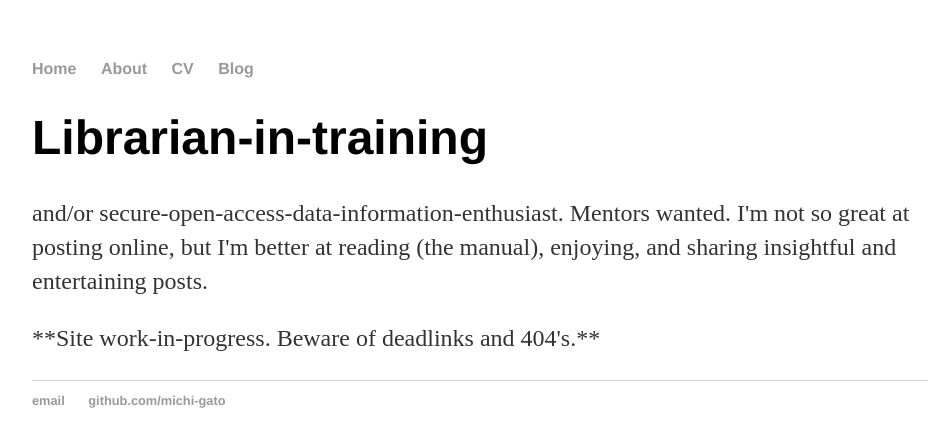
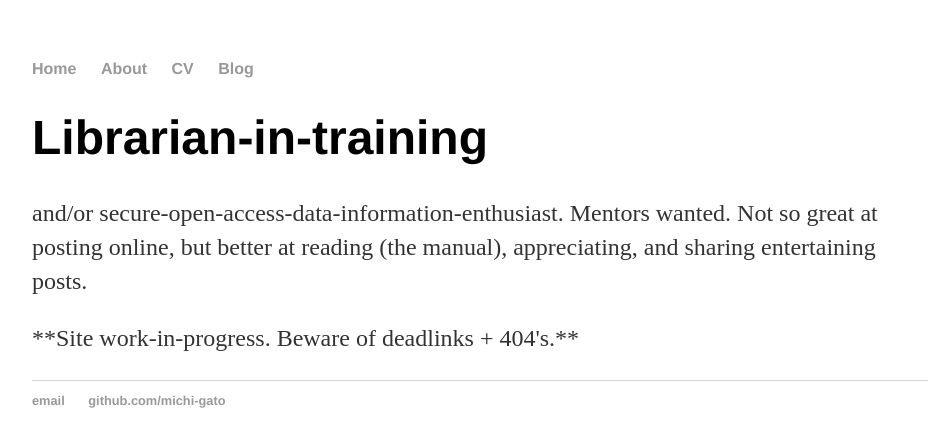
Before and after one commit to cat-alog/cat-alog.github.io, a Jekyll site: the page built from index.html, in a window 1280 px wide. Shown: the top 447 px of the page, without its empty margins (160-1101 px from the left). Built offline with Jekyll 4.4.1, drawn with Linux system fonts in a browser that asks for light colours.

Commit message:
Update index.html

```diff
--- a/index.html
+++ b/index.html
@@ -4,6 +4,6 @@
 ---
 <div class="blurb">
 	<h1>Librarian-in-training</h1>
-	<p>and/or secure-open-access-data-information-enthusiast. Mentors wanted. I'm not so great at posting online, but I'm better at reading (the manual), enjoying, and sharing insightful and entertaining posts.</a></p>
-	<p>**Site work-in-progress. Beware of deadlinks and 404's.**
+	<p>and/or secure-open-access-data-information-enthusiast. Mentors wanted. Not so great at posting online, but better at reading (the manual), appreciating, and sharing entertaining posts.</a></p>
+	<p>**Site work-in-progress. Beware of deadlinks + 404's.**
 </div><!-- /.blurb -->
```
